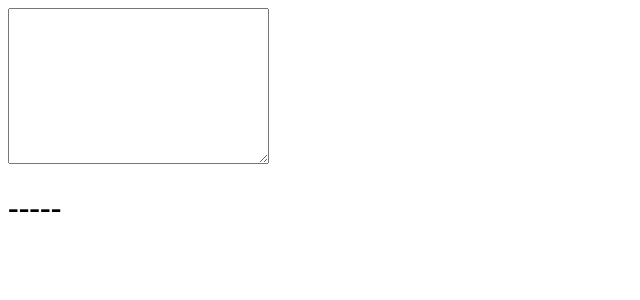
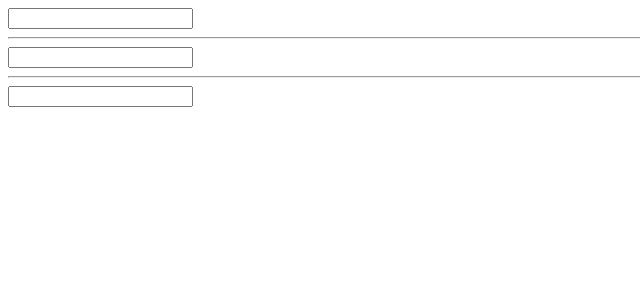
Before and after one commit to cundejo/egghead-react, a React (Create React App) app: page / in a window 1280 px wide. Shown: the top 300 px of the page, without its empty margins (0-640 px from the left). Built offline with nearby package versions, Linux system fonts and the light colour scheme.

Commit message:
Working with references

```diff
--- /dev/null
+++ b/src/AppRef.js
@@ -0,0 +1,54 @@
+import React from 'react';
+
+class App extends React.Component {
+
+    state = { a: '', b: '', c: '' }
+
+    update() {
+        this.setState({
+            stateA: this.a.value,
+            stateB: this.refs.b.value,
+            stateC: this.c.refs.input.value
+        });
+    }
+
+    render() {
+        return (
+            <div>
+                <input
+                    ref={node => this.a = node}
+                    type="text"
+                    onChange={this.update.bind(this)}
+                />
+                {this.state.stateA}
+                <hr />
+                <input
+                    ref="b"
+                    type="text"
+                    onChange={this.update.bind(this)}
+                />
+                {this.state.stateB}
+                <hr />
+                <Input
+                    ref={component => this.c = component}
+                    update={this.update.bind(this)}
+                />
+                {this.state.stateC}
+            </div>
+        );
+    }
+}
+
+class Input extends React.Component {
+    state = {}
+    render() {
+        return (
+            <div style={{ display: 'inline' }}>
+                <input ref="input" type="text" onChange={this.props.update} />
+            </div>
+        );
+    }
+}
+
+
+export default App;
--- a/src/index.js
+++ b/src/index.js
@@ -4,7 +4,8 @@ import ReactDOM from 'react-dom';
 // import App from './App';
 // import App from "./AppChildProps";
 // import App from "./AppValidationProps";
-import App from "./AppStateEvents";
+// import App from "./AppStateEvents";
+import App from "./AppRef";
 
 // ReactDOM.render(<App name="Oliver" age={32} />, document.getElementById('root'));
 
```
